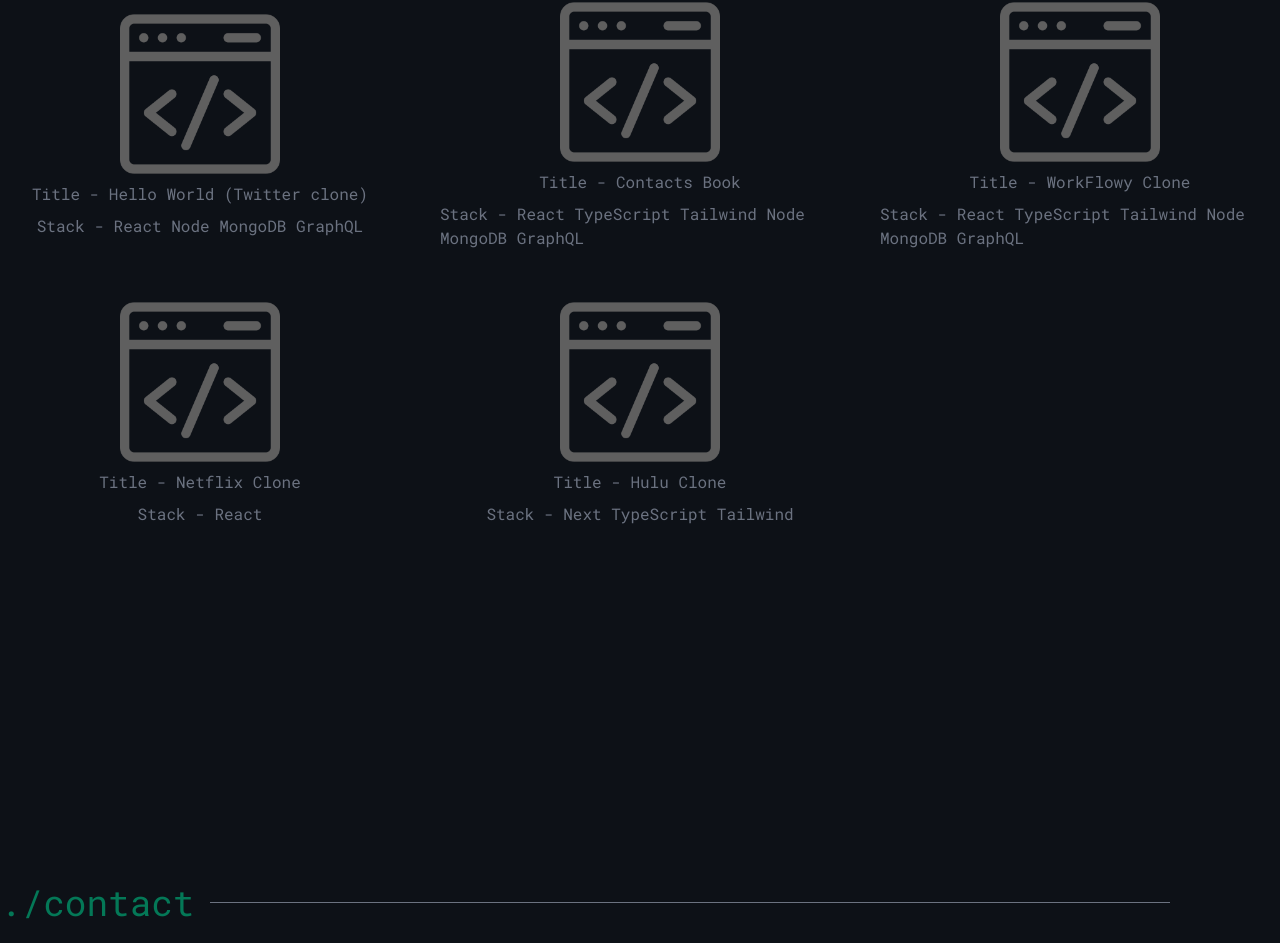
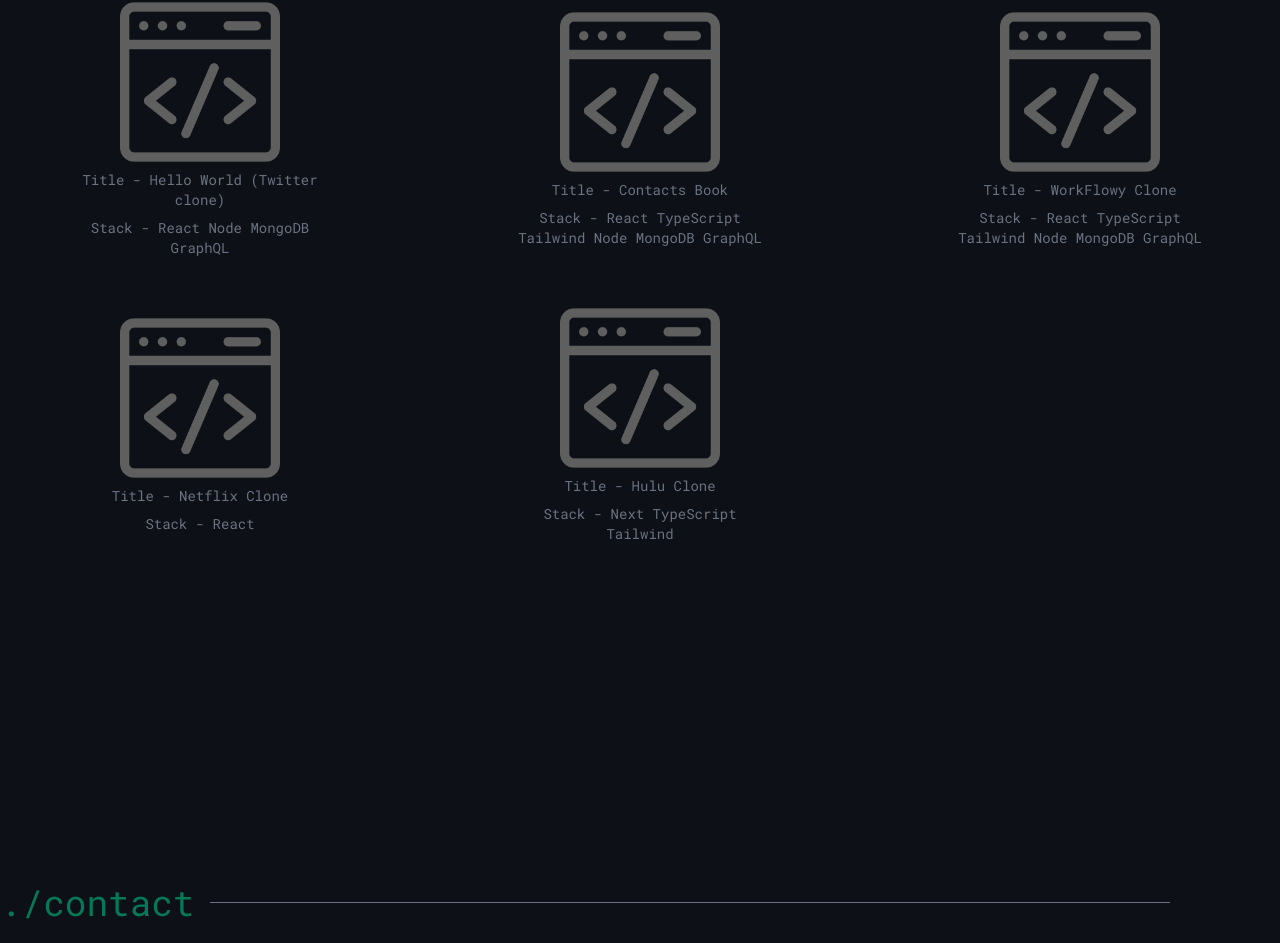
Before and after one commit to ChandrakantPal/ck16dev, a Next.js app: page / in a window 1280 px wide. Shown: the part 2870-3813 px from the top of the page. Built offline with nearby package versions, Linux system fonts and the light colour scheme.

Commit message:
text-center w-2/3

```diff
--- a/components/Project.tsx
+++ b/components/Project.tsx
@@ -13,9 +13,16 @@ const Project: FC<ProjectProp> = ({ link, title, stack }) => {
       className="flex flex-col items-center justify-center w-full rounded-lg"
       target="_blank"
     >
-      <img src="/images/logos/project.png" className="object-contain w-40" />
-      <p className="mt-2 text-left text-gray-500">Title - {title}</p>
-      <p className="mt-2 text-left text-gray-500">Stack - {stack}</p>
+      <img
+        src="/images/logos/project.png"
+        className="object-contain w-32 md:w-40"
+      />
+      <p className="w-2/3 mt-2 text-sm text-center text-gray-500">
+        Title - {title}
+      </p>
+      <p className="w-2/3 mt-2 text-sm text-center text-gray-500">
+        Stack - {stack}
+      </p>
     </a>
   )
 }
```
